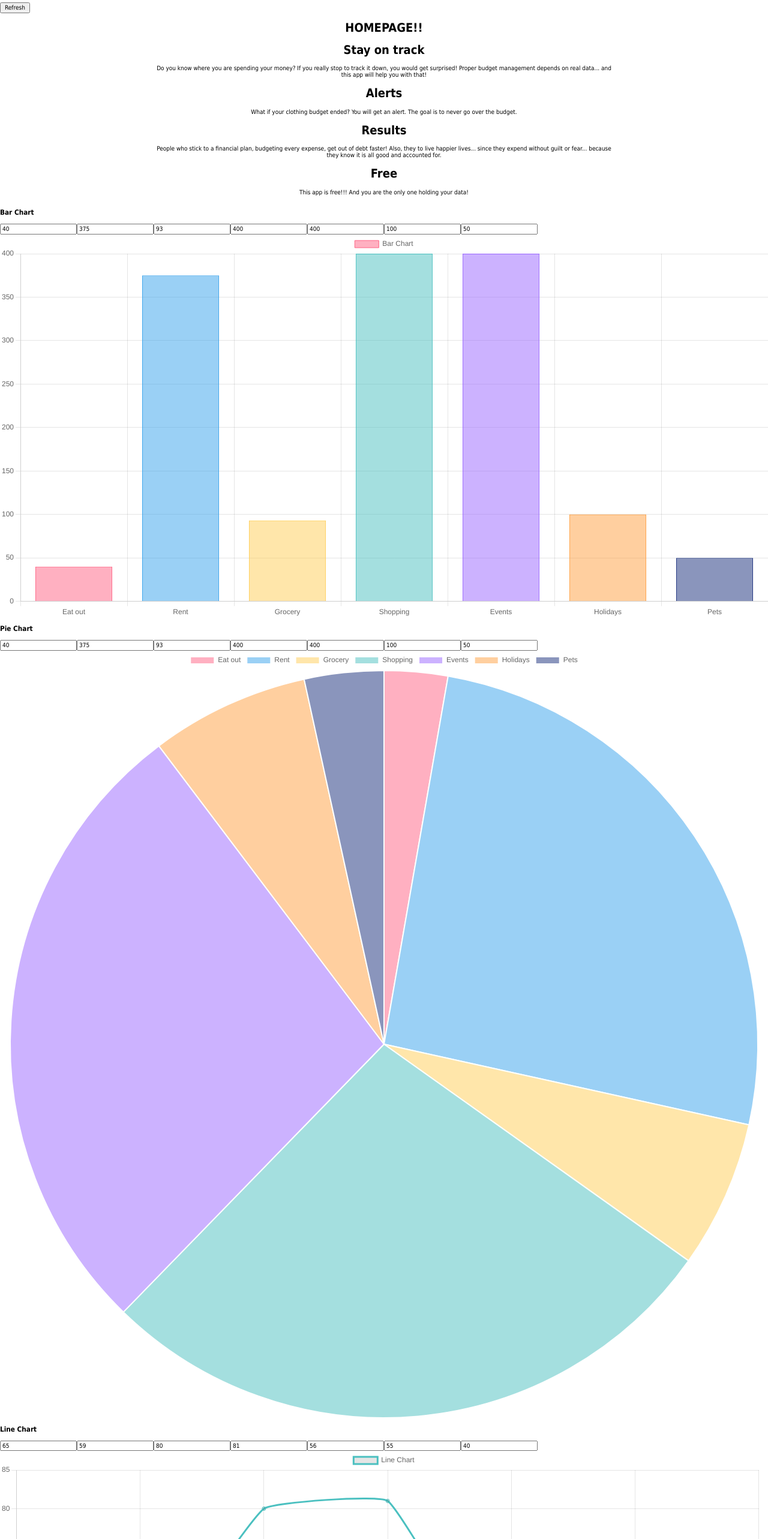
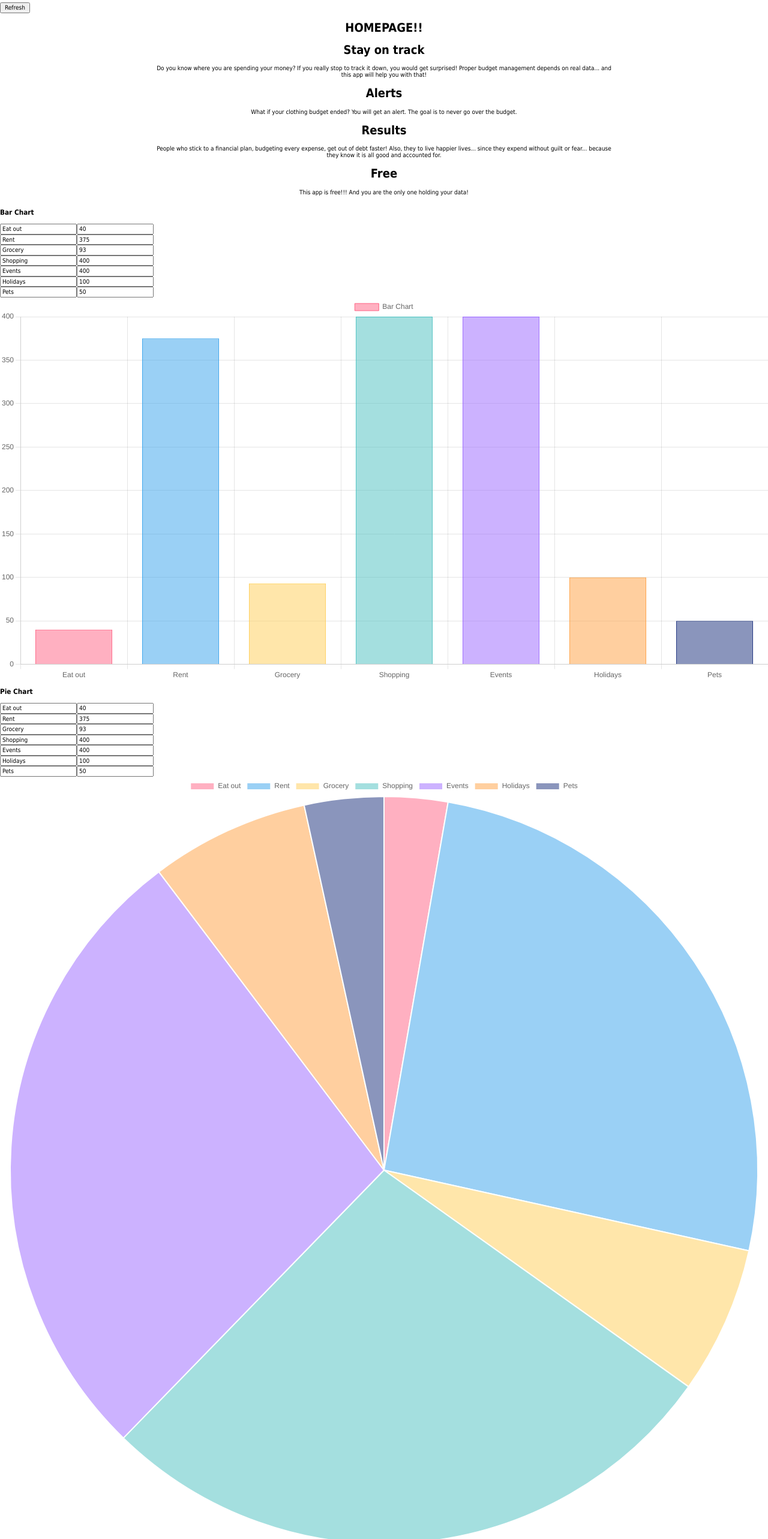
Before and after one commit to Riya-Parasar/personal-budget-react, a React (Create React App) app: page / in a window 1280 px wide. Shown: the part 234-2800 px from the top of the page at 60% size. Built offline with nearby package versions, Linux system fonts and the light colour scheme; no server answers.

Commit message:
Fixed charts

```diff
--- a/src/Chart.js
+++ b/src/Chart.js
@@ -1,128 +1,14 @@
-// Chart.js
-
-/*import React, { useEffect, useRef } from 'react';
-import Chart from 'chart.js/auto';
-
-const ChartComponent = () => {
-  const barChartRef = useRef(null);
-  const pieChartRef = useRef(null);
-  const lineChartRef = useRef(null);
-
-  useEffect(() => {
-    let barChart = null;
-    let pieChart = null;
-    let lineChart = null;
-
-    const barData = {
-      labels: ['Eat out', 'Rent', 'Grocery', 'Shopping', 'Events', 'Holidays', 'Pets'],
-      datasets: [{
-        label: 'Bar Chart',
-        data: [40, 375, 93, 400, 400, 100, 50],
-        backgroundColor: [
-          'rgba(255, 99, 132, 0.5)',
-          'rgba(54, 162, 235, 0.5)',
-          'rgba(255, 206, 86, 0.5)',
-          'rgba(75, 192, 192, 0.5)',
-          'rgba(153, 102, 255, 0.5)',
-          'rgba(255, 159, 64, 0.5)',
-          'rgba(23, 45, 123, 0.5)',
-        ],
-        borderColor: [
-          'rgba(255, 99, 132, 1)',
-          'rgba(54, 162, 235, 1)',
-          'rgba(255, 206, 86, 1)',
-          'rgba(75, 192, 192, 1)',
-          'rgba(153, 102, 255, 1)',
-          'rgba(255, 159, 64, 1)',
-          'rgba(23, 45, 123, 1)',
-        ],
-        borderWidth: 1,
-      }],
-    };
-
-    const pieData = {
-      labels: ['Eat out', 'Rent', 'Grocery', 'Shopping', 'Events', 'Holidays', 'Pets'],
-      datasets: [{
-        label: 'Pie Chart',
-        data: [40, 375, 93, 400, 400, 100, 50],
-        backgroundColor: [
-          'rgba(255, 99, 132, 0.5)',
-          'rgba(54, 162, 235, 0.5)',
-          'rgba(255, 206, 86, 0.5)',
-          'rgba(75, 192, 192, 0.5)',
-          'rgba(153, 102, 255, 0.5)',
-          'rgba(255, 159, 64, 0.5)',
-          'rgba(23, 45, 123, 0.5)',
-        ],
-        hoverOffset: 4,
-      }],
-    };
-
-    const lineData = {
-      labels: ['January', 'February', 'March', 'April', 'May', 'June', 'July'],
-      datasets: [{
-        label: 'Line Chart',
-        data: [65, 59, 80, 81, 56, 55, 40],
-        fill: false,
-        borderColor: 'rgba(75, 192, 192, 1)',
-        tension: 0.1,
-      }],
-    };
-
-    if (barChartRef.current) {
-      barChart = new Chart(barChartRef.current, {
-        type: 'bar',
-        data: barData,
-      });
-    }
-
-    if (pieChartRef.current) {
-      pieChart = new Chart(pieChartRef.current, {
-        type: 'pie',
-        data: pieData,
-      });
-    }
-
-    if (lineChartRef.current) {
-      lineChart = new Chart(lineChartRef.current, {
-        type: 'line',
-        data: lineData,
-      });
-    }
-
-    return () => {
-      if (barChart) {
-        barChart.destroy();
-      }
-      if (pieChart) {
-        pieChart.destroy();
-      }
-      if (lineChart) {
-        lineChart.destroy();
-      }
-    };
-  }, []);
-
-  return (
-    <div>
-      <canvas ref={barChartRef} />
-      <canvas ref={pieChartRef} />
-      <canvas ref={lineChartRef} />
-    </div>
-  );
-};
-
-export default ChartComponent;*/
-
-// Chart.js
-
 import React, { useState, useEffect, useRef } from 'react';
 import Chart from 'chart.js/auto';
 
 const ChartComponent = () => {
   const [barChartData, setBarChartData] = useState([40, 375, 93, 400, 400, 100, 50]);
   const [pieChartData, setPieChartData] = useState([40, 375, 93, 400, 400, 100, 50]);
-  const [lineChartData, setLineChartData] = useState([65, 59, 80, 81, 56, 55, 40]);
+  const [lineChartData, setLineChartData] = useState([65, 59, 80, 81, 56, 55, 40, 20, 21, 22, 23, 24]);
+
+  const [barChartLabels, setBarChartLabels] = useState(['Eat out', 'Rent', 'Grocery', 'Shopping', 'Events', 'Holidays', 'Pets']);
+  const [pieChartLabels, setPieChartLabels] = useState(['Eat out', 'Rent', 'Grocery', 'Shopping', 'Events', 'Holidays', 'Pets']);
+  const [lineChartLabels, setLineChartLabels] = useState(['Jan', 'Feb', 'Mar', 'Apr', 'May', 'Jun', 'Jul', 'Aug', 'Sep', 'Oct', 'Nov', 'Dec']);
 
   const barChartRef = useRef(null);
   const pieChartRef = useRef(null);
@@ -134,7 +20,7 @@ const ChartComponent = () => {
     let lineChart = null;
 
     const barData = {
-      labels: ['Eat out', 'Rent', 'Grocery', 'Shopping', 'Events', 'Holidays', 'Pets'],
+      labels: barChartLabels,
       datasets: [{
         label: 'Bar Chart',
         data: barChartData,
@@ -161,7 +47,7 @@ const ChartComponent = () => {
     };
 
     const pieData = {
-      labels: ['Eat out', 'Rent', 'Grocery', 'Shopping', 'Events', 'Holidays', 'Pets'],
+      labels: pieChartLabels,
       datasets: [{
         label: 'Pie Chart',
         data: pieChartData,
@@ -179,7 +65,7 @@ const ChartComponent = () => {
     };
 
     const lineData = {
-      labels: ['Eat out', 'Rent', 'Grocery', 'Shopping', 'Event', 'Holidays', 'Pets'],
+      labels: lineChartLabels,
       datasets: [{
         label: 'Line Chart',
         data: lineChartData,
@@ -221,7 +107,7 @@ const ChartComponent = () => {
         lineChart.destroy();
       }
     };
-  }, [barChartData, pieChartData, lineChartData]);
+  }, [barChartData, pieChartData, lineChartData, barChartLabels, pieChartLabels, lineChartLabels]);
 
   const handleBarDataChange = (e, index) => {
     const newData = [...barChartData];
@@ -241,43 +127,79 @@ const ChartComponent = () => {
     setLineChartData(newData);
   };
 
+  const handleBarLabelChange = (e, index) => {
+    const newLabels = [...barChartLabels];
+    newLabels[index] = e.target.value;
+    setBarChartLabels(newLabels);
+  };
+
+  const handlePieLabelChange = (e, index) => {
+    const newLabels = [...pieChartLabels];
+    newLabels[index] = e.target.value;
+    setPieChartLabels(newLabels);
+  };
+
+  const handleLineLabelChange = (e, index) => {
+    const newLabels = [...lineChartLabels];
+    newLabels[index] = e.target.value;
+    setLineChartLabels(newLabels);
+  };
+
   return (
     <div>
       <div>
         <h3>Bar Chart</h3>
-        {barChartData.map((dataPoint, index) => (
+        {barChartLabels.map((label, index) => (
+          <div key={`bar_label_${index}`}>
             <input
-            key={`bar_${index}`}
+              type="text"
+              value={label}
+              onChange={(e) => handleBarLabelChange(e, index)}
+            />
+            <input
               type="number"
-            value={dataPoint}
+              value={barChartData[index]}
               onChange={(e) => handleBarDataChange(e, index)}
             />
+          </div>
         ))}
       </div>
       <canvas ref={barChartRef} />
 
       <div>
         <h3>Pie Chart</h3>
-        {pieChartData.map((dataPoint, index) => (
+        {pieChartLabels.map((label, index) => (
+          <div key={`pie_label_${index}`}>
             <input
-            key={`pie_${index}`}
+              type="text"
+              value={label}
+              onChange={(e) => handlePieLabelChange(e, index)}
+            />
+            <input
               type="number"
-            value={dataPoint}
+              value={pieChartData[index]}
               onChange={(e) => handlePieDataChange(e, index)}
             />
+          </div>
         ))}
       </div>
       <canvas ref={pieChartRef} />
 
       <div>
         <h3>Line Chart</h3>
-        {lineChartData.map((dataPoint, index) => (
+        {lineChartLabels.map((label, index) => (
+          <div key={`line_label_${index}`}>
             <input
-            key={`line_${index}`}
+              type="text"
+              value={label}
+              onChange={(e) => handleLineLabelChange(e, index)}
+            />
+            <input
               type="number"
-            value={dataPoint}
+              value={lineChartData[index]}
               onChange={(e) => handleLineDataChange(e, index)}
             />
+          </div>
         ))}
       </div>
       <canvas ref={lineChartRef} />
```
Lines whose indentation alone changed are shown as unchanged.
